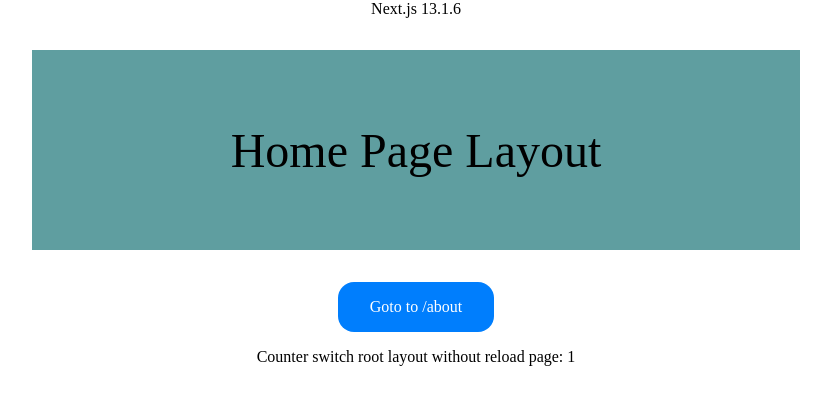
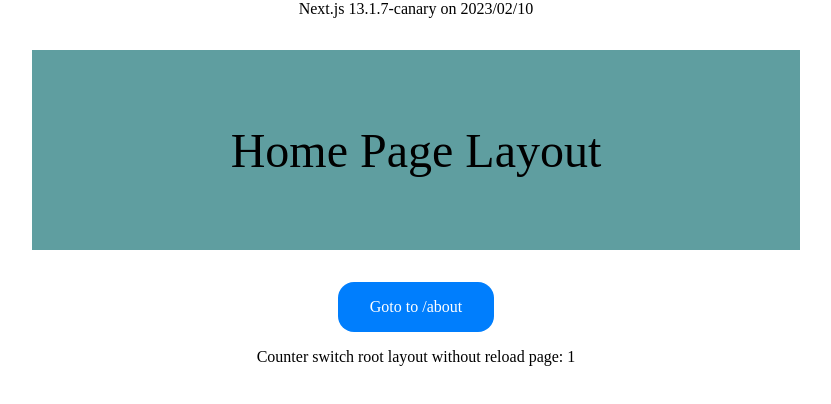
Before and after one commit to denisso/next13-app-exp, a Next.js app: page / in a window 1280 px wide. Shown: the top 404 px of the page, without its empty margins (224-1055 px from the left). Built offline with nearby package versions, Linux system fonts and the light colour scheme.

Commit message:
update to canary

```diff
--- a/app/(about)/layout.tsx
+++ b/app/(about)/layout.tsx
@@ -13,7 +13,7 @@ export default function RootLayout({
       */}
       <head />
       <body>
-        <div style={{ textAlign: "center" }}>Next.js 13.1.6</div>
+        <div style={{ textAlign: "center" }}>Next.js 13.1.7-canary on 2023/02/10</div>
         <header className={style.box}>About Page Layout</header>
         {children}
       </body>
--- a/app/(home)/layout.tsx
+++ b/app/(home)/layout.tsx
@@ -14,7 +14,7 @@ export default function RootLayout({
       */}
       <head />
       <body>
-        <div style={{ textAlign: "center" }}>Next.js 13.1.6</div>
+        <div style={{ textAlign: "center" }}>Next.js 13.1.7-canary on 2023/02/10</div>
         <header className={style.box}>Home Page Layout</header>
         {children}
       </body>
--- a/package.json
+++ b/package.json
@@ -15,7 +15,7 @@
     "@types/react-dom": "18.0.10",
     "eslint": "8.32.0",
     "eslint-config-next": "13.1.5",
-    "next": "^13.1.6",
+    "next": "^13.1.7-canary.8",
     "react": "^18.2.0",
     "react-dom": "18.2.0",
     "typescript": "4.9.4"
```
Also changed, not shown: 1 other file (tests, documents, lock files or other folders).
